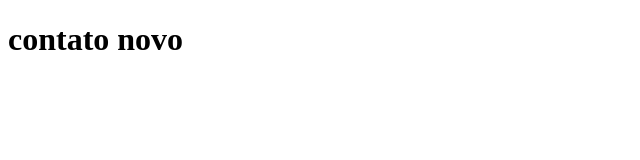
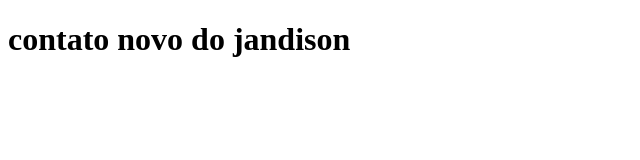
Before and after one commit to jandison21/alura-git-02, a plain HTML site: page alteracao.html in a window 1280 px wide. Shown: the whole page, without its empty margins (0-640 px from the left). Drawn offline with Linux system fonts and the light colour scheme.

Commit message:
adicionado jandison

```diff
--- a/alteracao.html
+++ b/alteracao.html
@@ -7,6 +7,6 @@
     <title>Document</title>
 </head>
 <body>
-    <h1>contato novo</h1>
+    <h1>contato novo do jandison</h1>
 </body>
 </html>
```
